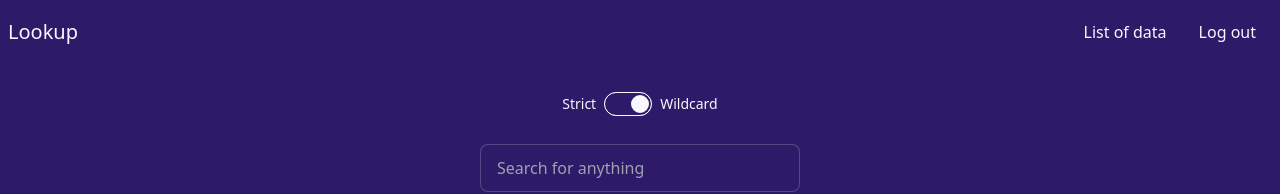
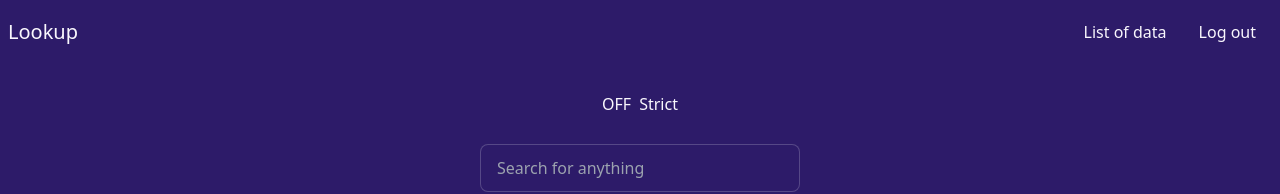
Before and after one commit to 52617365/Lookup, a Next.js app: page /lookup in a window 1280 px wide. Shown: the top 194 px of the page. Built offline with nearby package versions, Linux system fonts and the light colour scheme.

Commit message:
Added a toggleable on/off button for strict search.
Signed-off-by: mustafabroski <youremail@yourdomain.com>

```diff
--- a/components/LookupOptions.tsx
+++ b/components/LookupOptions.tsx
@@ -1,9 +1,17 @@
-import ToggleButton from "./Toggle";
-
 export default function LookupOptions() {
+    // TODO: remember this state in local storage.
     return (
         <div className="grid h-20 flex-grow card rounded-box place-items-center">
-            <ToggleButton leftText={"Strict"} rightText={"Wildcard"}/>
+            <div>
+                <p className={"inline-block pl-2"}>Strict</p>
+                <label className="swap float-left">
+                    <input type="checkbox"/>
+                    <div className="swap-on">ON</div>
+                    <div className="swap-off">OFF</div>
+                </label>
+                <div className={"float-left"}>
+                </div>
+            </div>
         </div>
     )
 }
```
Also changed, not shown: components/TextInput.tsx (+67 -0 lines).
